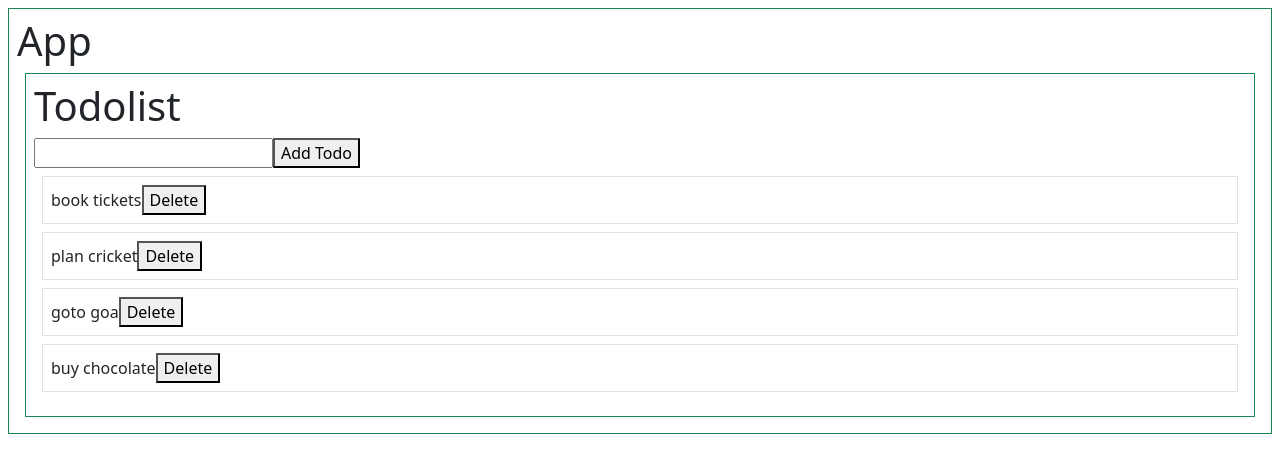
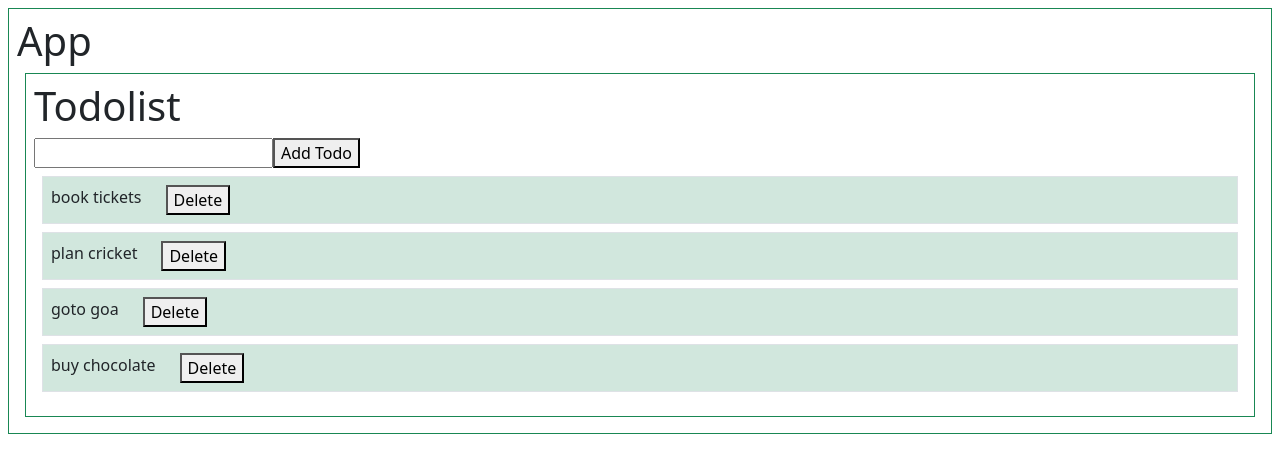
Before and after one commit to edupoly/rb55, a React (Vite) app: page / in a window 1280 px wide. Shown: the top 456 px of the page. Built offline with nearby package versions, Linux system fonts and the light colour scheme.

Commit message:
performance-hooks

```diff
--- a/src/Todo.jsx
+++ b/src/Todo.jsx
@@ -1,9 +1,12 @@
-import React from "react";
+import React, { useEffect } from "react";
 
 function Todo({ t, deleteTodo, i }) {
+  useEffect(() => {
+    console.log(`${t} rendered`);
+  });
   return (
-    <div className="border p-2 m-2">
-      <li>
+    <div className="border m-2">
+      <li className="d-flex gap-4 bg-success-subtle p-2">
         {t}
         <button
           onClick={() => {
```
